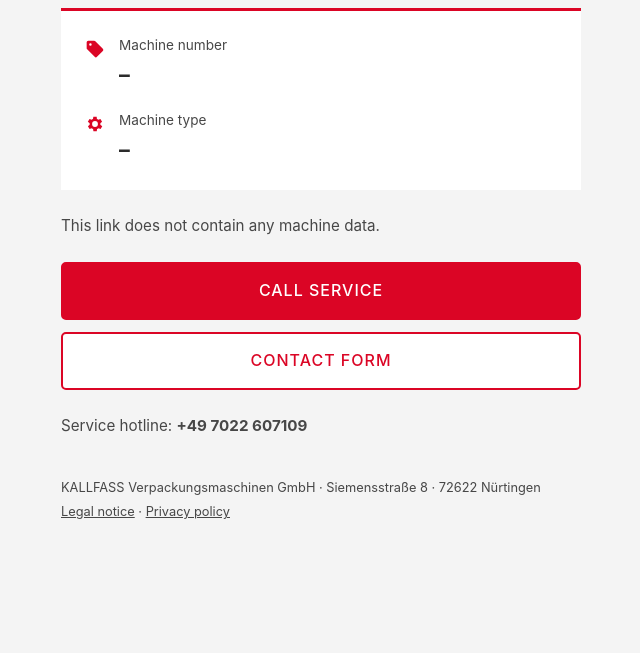
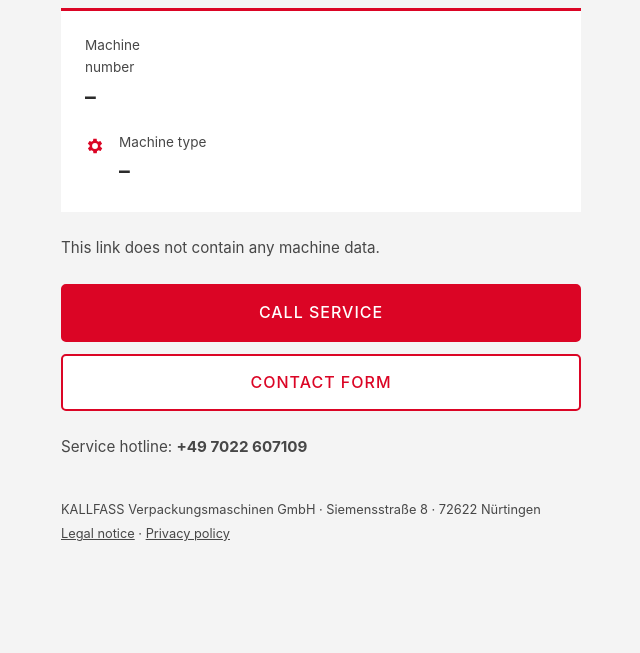
Before and after one commit to metze09/Maschine, a plain HTML site: page index.html in a window 1280 px wide. Shown: the part 147-800 px from the top of the page, without its empty margins (319-959 px from the left). Drawn offline with Linux system fonts and the light colour scheme.

Commit message:
Remove unnecessary SVG element from index.html

```diff
--- a/index.html
+++ b/index.html
@@ -56,7 +56,7 @@
 
   <div class="karte">
     <div class="zeile">
-      <svg viewBox="0 0 24 24" aria-hidden="true"><path d="M21.4 11.6 12.4 2.6A2 2 0 0 0 11 2H4a2 2 0 0 0-2 2v7c0 .6.2 1.1.6 1.4l9 9a2 2 0 0 0 2.8 0l7-7a2 2 0 0 0 0-2.8ZM6.5 8a1.5 1.5 0 1 1 0-3 1.5 1.5 0 0 1 0 3Z"/></svg>
+
       <div><span data-text="nr">Maschinennummer</span><strong id="nr">–</strong></div>
     </div>
     <div class="zeile">
```
